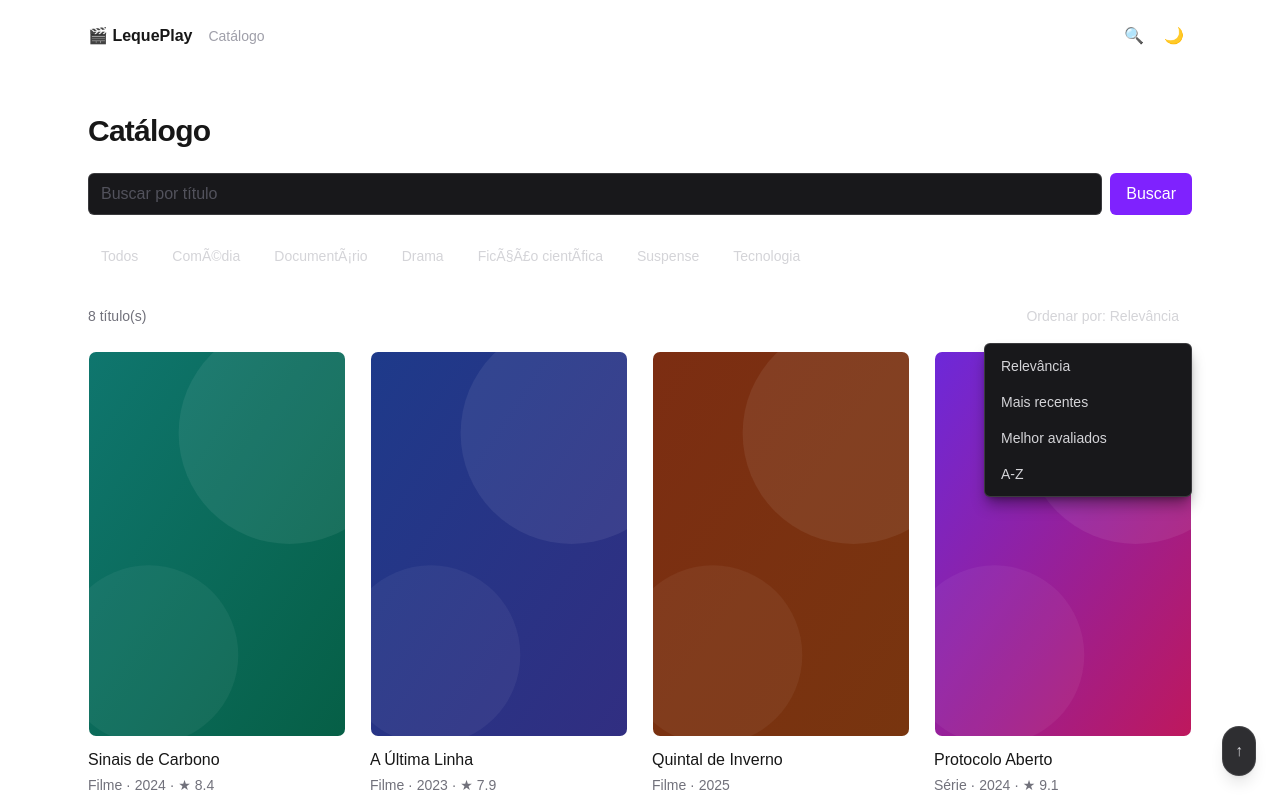
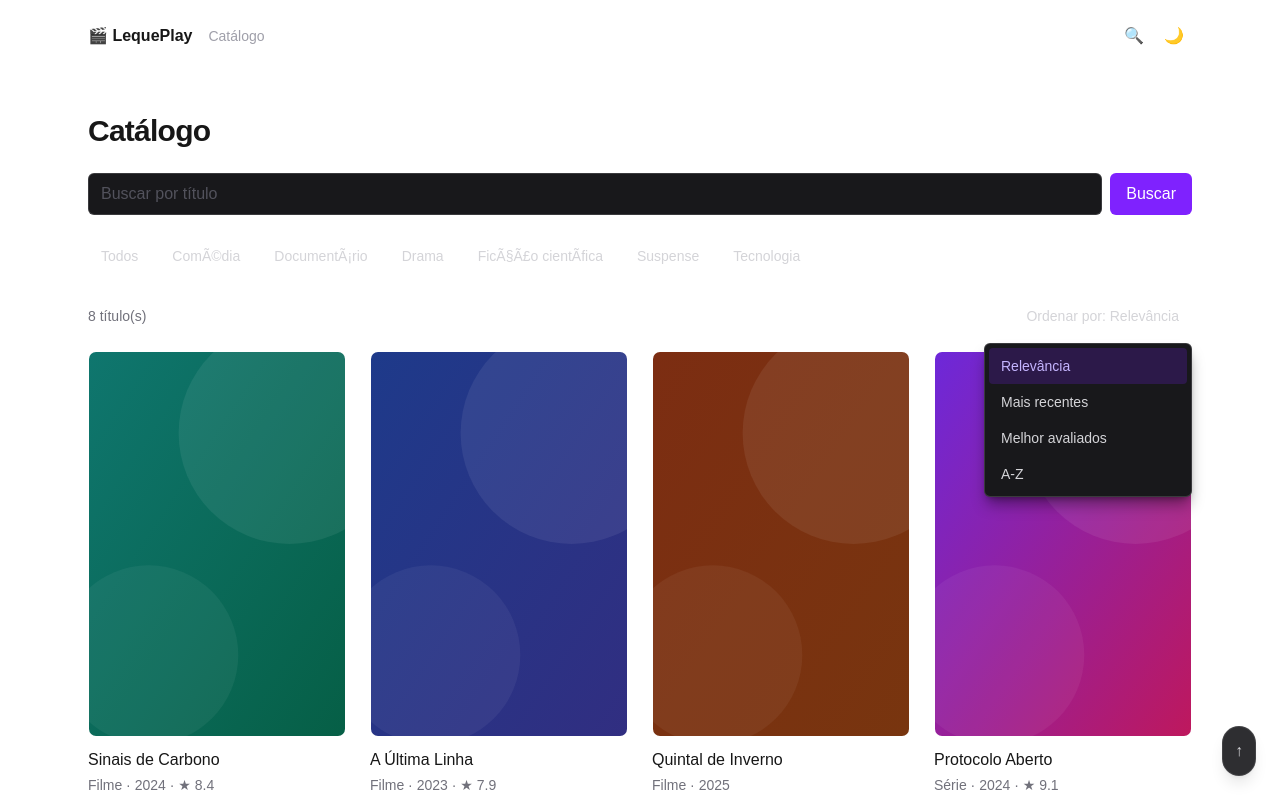
Before and after one commit to Um-Leque-de-Tecnologia/lequeplay-web, a Next.js app: page /midias in a window 1280 px wide. Both pictures are taken after a click on the heading "Ordenar por: Relevância". Shown: the top 800 px of the page. Built offline with nearby package versions, Linux system fonts and the light colour scheme; no server answers.

Commit message:
fix(lp-106): implementa ordenação do catálogo no cliente com componente folha

```diff
--- a/app/midias/page.tsx
+++ b/app/midias/page.tsx
@@ -1,8 +1,6 @@
 import type { Metadata } from "next";
 import { CatalogoChipsGenero } from "@/components/catalogo-chips-genero";
-import { CatalogoOrdenacao } from "@/components/catalogo-ordenacao";
-import { CatalogoVazio } from "@/components/catalogo-vazio";
-import { CardMidia } from "@/components/card-midia";
+import { CatalogoGrade } from "@/components/catalogo-grade";
 import { listarGeneros, listarMidias } from "@/lib/api";
 import type { Midia } from "@/lib/tipos";
 
@@ -55,26 +53,7 @@ export default async function Catalogo({ searchParams }: PageProps<"/midias">) {
 
       <CatalogoChipsGenero generos={generos} />
 
-      {/* Contagem e ordenação na mesma linha: as duas falam do mesmo
-          conjunto de resultados. */}
-      <div className="mt-6 flex flex-wrap items-center justify-between gap-3">
-        <p className="text-sm text-zinc-500" aria-live="polite">
-          {itens.length} título(s)
-        </p>
-        <CatalogoOrdenacao />
-      </div>
-
-      {itens.length === 0 ? (
-        <CatalogoVazio />
-      ) : (
-        <ul className="mt-4 grid grid-cols-2 gap-6 sm:grid-cols-3 lg:grid-cols-4">
-          {itens.map((midia) => (
-            <li key={midia.id}>
-              <CardMidia midia={midia} />
-            </li>
-          ))}
-        </ul>
-      )}
+      <CatalogoGrade itens={itens} />
     </>
   );
 }
--- /dev/null
+++ b/components/catalogo-grade.tsx
@@ -0,0 +1,64 @@
+"use client";
+
+import { useMemo, useState } from "react";
+import { CardMidia } from "@/components/card-midia";
+import {
+  CatalogoOrdenacao,
+  type OrdemCatalogo,
+} from "@/components/catalogo-ordenacao";
+import { CatalogoVazio } from "@/components/catalogo-vazio";
+import type { Midia } from "@/lib/tipos";
+
+type Props = {
+  itens: Midia[];
+};
+
+export function CatalogoGrade({ itens }: Props) {
+  const [ordem, setOrdem] = useState<OrdemCatalogo>("relevancia");
+
+  const itensOrdenados = useMemo(() => {
+    switch (ordem) {
+      case "recentes":
+        // Mais novos primeiro. Se empatar no ano, mantém a ordem original.
+        return itens.toSorted((a, b) => b.ano - a.ano);
+      case "nota":
+        // Maiores notas primeiro.
+        return itens.toSorted((a, b) => b.notaMedia - a.notaMedia);
+      case "az":
+        // `localeCompare` com "pt-BR" para respeitar a ordenação correta de
+        // acentos no português, e não o código UTF-16 cru.
+        return itens.toSorted((a, b) =>
+          a.titulo.localeCompare(b.titulo, "pt-BR"),
+        );
+      case "relevancia":
+      default:
+        // Mantém a ordem original vinda da API/mock sem mutar o array.
+        return itens;
+    }
+  }, [itens, ordem]);
+
+  return (
+    <>
+      {/* Contagem e ordenação na mesma linha: as duas falam do mesmo
+          conjunto de resultados. */}
+      <div className="mt-6 flex flex-wrap items-center justify-between gap-3">
+        <p className="text-sm text-zinc-500" aria-live="polite">
+          {itens.length} título(s)
+        </p>
+        <CatalogoOrdenacao ordem={ordem} aoMudarOrdem={setOrdem} />
+      </div>
+
+      {itensOrdenados.length === 0 ? (
+        <CatalogoVazio />
+      ) : (
+        <ul className="mt-4 grid grid-cols-2 gap-6 sm:grid-cols-3 lg:grid-cols-4">
+          {itensOrdenados.map((midia) => (
+            <li key={midia.id}>
+              <CardMidia midia={midia} />
+            </li>
+          ))}
+        </ul>
+      )}
+    </>
+  );
+}
--- a/components/catalogo-ordenacao.tsx
+++ b/components/catalogo-ordenacao.tsx
@@ -1,11 +1,20 @@
+"use client";
+
+import { useRef } from "react";
+
 /**
  * O seletor de ordenação do catálogo.
  *
- * A ordem é dado da URL, e não estado de tela: `?ordem=recentes` é um
- * endereço que a pessoa compartilha e que volta igual quando ela recarrega.
+ * Componente folha controlado: recebe a ordem selecionada e notifica
+ * o componente pai quando uma nova opção é escolhida.
  */
 
 export type OrdemCatalogo = "relevancia" | "recentes" | "nota" | "az";
+
+type Props = {
+  ordem: OrdemCatalogo;
+  aoMudarOrdem: (novaOrdem: OrdemCatalogo) => void;
+};
 
 // A ordem do array é a ordem do menu. "Relevância" primeiro porque é o
 // padrão de quem chega sem pedir nada.
@@ -16,26 +25,63 @@ const ORDENS: { valor: OrdemCatalogo; rotulo: string }[] = [
   { valor: "az", rotulo: "A-Z" },
 ];
 
-export function CatalogoOrdenacao() {
+export function CatalogoOrdenacao({ ordem, aoMudarOrdem }: Props) {
+  const detailsRef = useRef<HTMLDetailsElement>(null);
+  const summaryRef = useRef<HTMLElement>(null);
+
+  const rotuloAtual =
+    ORDENS.find((item) => item.valor === ordem)?.rotulo ?? "Relevância";
+
+  function fecharMenu() {
+    if (detailsRef.current) {
+      detailsRef.current.open = false;
+    }
+  }
+
   return (
     // <details> e não um menu montado à mão: abrir e fechar é comportamento
     // nativo, e o teclado já navega nele sem a gente escrever nada.
-    <details className="relative">
-      <summary className="cursor-pointer list-none rounded-md border border-white/15 px-3 py-2 text-sm text-zinc-300 transition hover:border-violet-500 hover:text-zinc-100 [&::-webkit-details-marker]:hidden">
-        Ordenar por: Relevância
+    <details
+      ref={detailsRef}
+      className="relative"
+      onKeyDown={(e) => {
+        if (e.key === "Escape") {
+          fecharMenu();
+          summaryRef.current?.focus();
+        }
+      }}
+    >
+      <summary
+        ref={summaryRef}
+        className="cursor-pointer list-none rounded-md border border-white/15 px-3 py-2 text-sm text-zinc-300 transition hover:border-violet-500 hover:text-zinc-100 [&::-webkit-details-marker]:hidden"
+      >
+        Ordenar por: {rotuloAtual}
       </summary>
 
       <ul className="absolute right-0 z-10 mt-2 w-52 rounded-md border border-white/15 bg-zinc-900 p-1 shadow-lg shadow-black/40">
-        {ORDENS.map((ordem) => (
-          <li key={ordem.valor}>
-            <button
-              type="button"
-              className="w-full rounded px-3 py-2 text-left text-sm text-zinc-300 transition hover:bg-white/5 hover:text-zinc-100"
-            >
-              {ordem.rotulo}
-            </button>
-          </li>
-        ))}
+        {ORDENS.map((item) => {
+          const selecionada = item.valor === ordem;
+
+          return (
+            <li key={item.valor}>
+              <button
+                type="button"
+                onClick={() => {
+                  aoMudarOrdem(item.valor);
+                  fecharMenu();
+                  summaryRef.current?.focus();
+                }}
+                className={`w-full rounded px-3 py-2 text-left text-sm transition ${
+                  selecionada
+                    ? "bg-violet-600/20 font-medium text-violet-300"
+                    : "text-zinc-300 hover:bg-white/5 hover:text-zinc-100"
+                }`}
+              >
+                {item.rotulo}
+              </button>
+            </li>
+          );
+        })}
       </ul>
     </details>
   );
```
Also changed, not shown: 2 other files (tests, documents, lock files or other folders).
